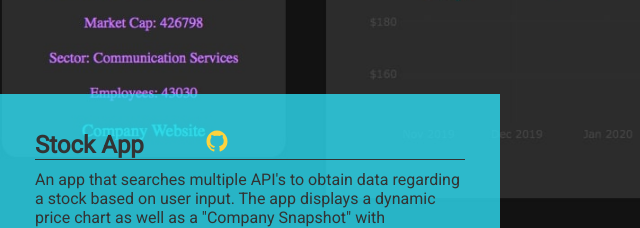
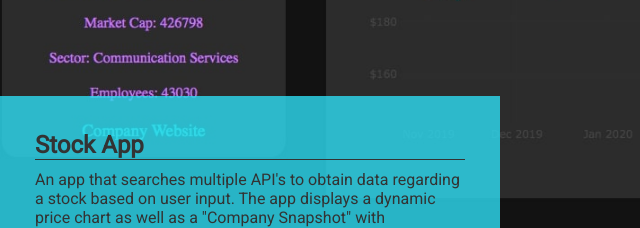
Before and after one commit to JesseMcMahon/myportfolio, a plain HTML site: page index.html in a window 1280 px wide. Shown: the part 2153-2381 px from the top of the page, 0-640 px from the left. Drawn offline with nearby package versions, Linux system fonts and the light colour scheme; a web font is replaced by a local one.

Commit message:
remove github link from project title

```diff
--- a/index.html
+++ b/index.html
@@ -95,13 +95,6 @@
           <div class="content">
             <h2>
               Stock App
-              <span
-                ><a
-                  ><ion-icon
-                    class="individual-project-link github"
-                    name="logo-github"
-                  ></ion-icon></a
-              ></span>
             </h2>
             <p>
               An app that searches multiple API's to obtain data regarding a
```
